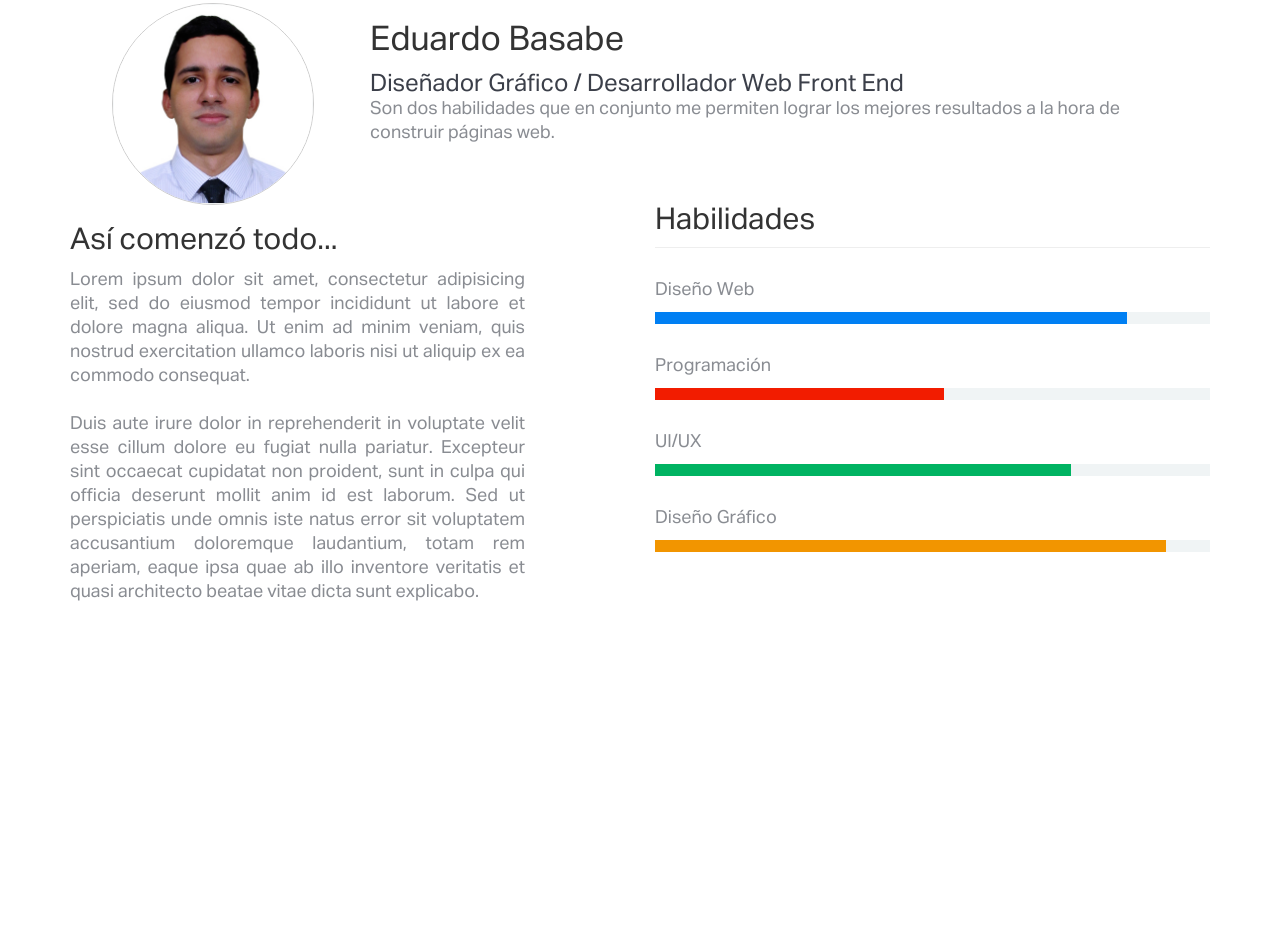
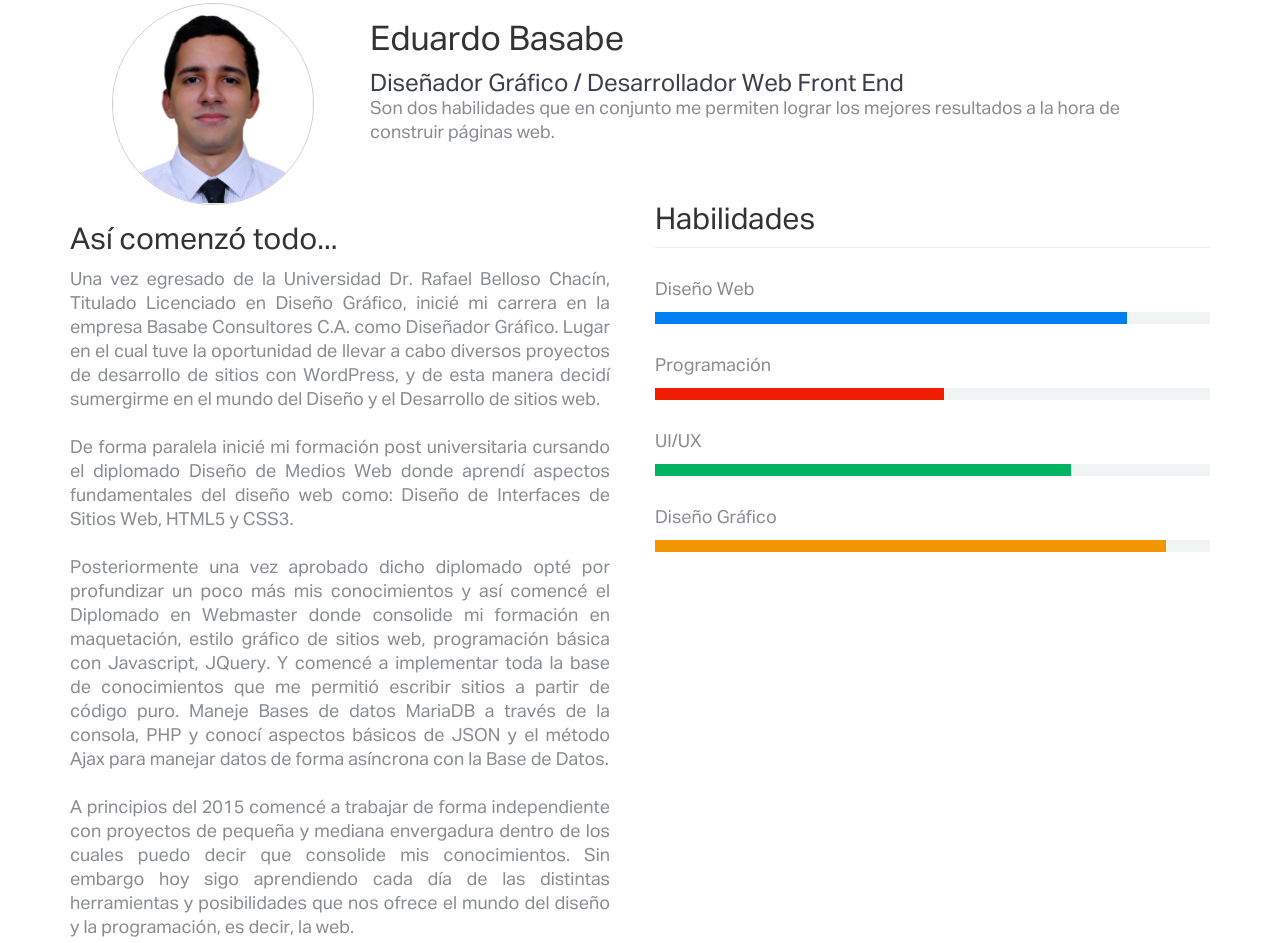
Before and after one commit to edubasabe/ebasabe-web, a website: page app/index.html in a window 1280 px wide. Shown: the part 1226-2169 px from the top of the page. Drawn offline with Linux system fonts and the light colour scheme.

Commit message:
Bio redactada.

```diff
--- a/app/index.html
+++ b/app/index.html
@@ -149,9 +149,13 @@
           <div class="col-xs-12 col-md-6 layout--padding-right">
             <h2>Así comenzó todo...</h2>
             <p class="headline--lead headline--justify">
-              Lorem ipsum dolor sit amet, consectetur adipisicing elit, sed do eiusmod tempor incididunt ut labore et dolore magna aliqua. Ut enim ad minim veniam, quis nostrud exercitation ullamco laboris nisi ut aliquip ex ea commodo consequat.
+              Una vez egresado de la Universidad Dr. Rafael Belloso Chacín, Titulado Licenciado en Diseño Gráfico, inicié mi carrera en la empresa Basabe Consultores C.A. como Diseñador Gráfico. Lugar en el cual tuve la oportunidad de llevar a cabo diversos proyectos de desarrollo de sitios con WordPress, y de esta manera decidí sumergirme en el mundo del Diseño y el Desarrollo de sitios web.
               <br><br>
-              Duis aute irure dolor in reprehenderit in voluptate velit esse cillum dolore eu fugiat nulla pariatur. Excepteur sint occaecat cupidatat non proident, sunt in culpa qui officia deserunt mollit anim id est laborum. Sed ut perspiciatis unde omnis iste natus error sit voluptatem accusantium doloremque laudantium, totam rem aperiam, eaque ipsa quae ab illo inventore veritatis et quasi architecto beatae vitae dicta sunt explicabo.
+              De forma paralela inicié mi formación post universitaria cursando el diplomado Diseño de Medios Web donde aprendí aspectos fundamentales del diseño web como: Diseño de Interfaces de Sitios Web, HTML5 y CSS3.
+              <br><br>
+              Posteriormente una vez aprobado dicho diplomado opté por profundizar un poco más mis conocimientos y así comencé el Diplomado en Webmaster donde consolide mi formación en maquetación, estilo gráfico de sitios web, programación básica con Javascript, JQuery. Y comencé a implementar toda la base de conocimientos que me permitió escribir sitios a partir de código puro. Maneje Bases de datos MariaDB a través de la consola, PHP y conocí aspectos básicos de JSON y el método Ajax para manejar datos de forma asíncrona con la Base de Datos.
+              <br><br>
+              A principios del 2015 comencé a trabajar de forma independiente con proyectos de pequeña y mediana envergadura dentro de los cuales puedo decir que consolide mis conocimientos. Sin embargo hoy sigo aprendiendo cada día de las distintas herramientas y posibilidades que nos ofrece el mundo del diseño y la programación, es decir, la web.
             </p>
           </div>
           <div class="col-xs-12 col-md-6">
@@ -166,26 +170,6 @@
         </div>
       </div>
     </section>
-<br>
-<br>
-<br>
-<br>
-<br>
-<br>
-<br>
-<br>
-<br>
-<br>
-<br>
-<br>
-<br>
-<br>
-<br>
-<br>
-<br>
-<br>
-<br>
-<br>
     <footer>
         <div class="footer">
             <div class="container">
--- a/app/scss/modules/base/_layout.scss
+++ b/app/scss/modules/base/_layout.scss
@@ -1,5 +1,8 @@
 .layout {
   &--padding-right {
-    padding-right: 115px;
+    padding-right: 30px;
+  }
+  @include xxs-device {
+    padding-right: auto;
   }
 }
```
Also changed, not shown: app/css/main.css.
